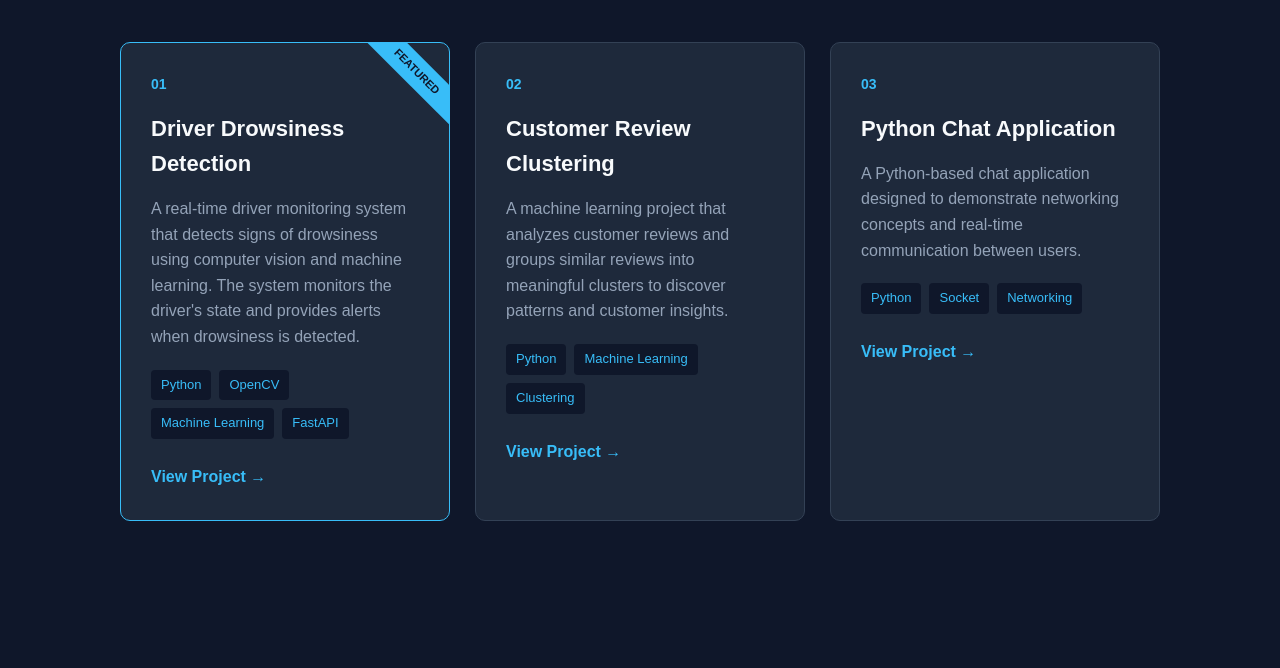
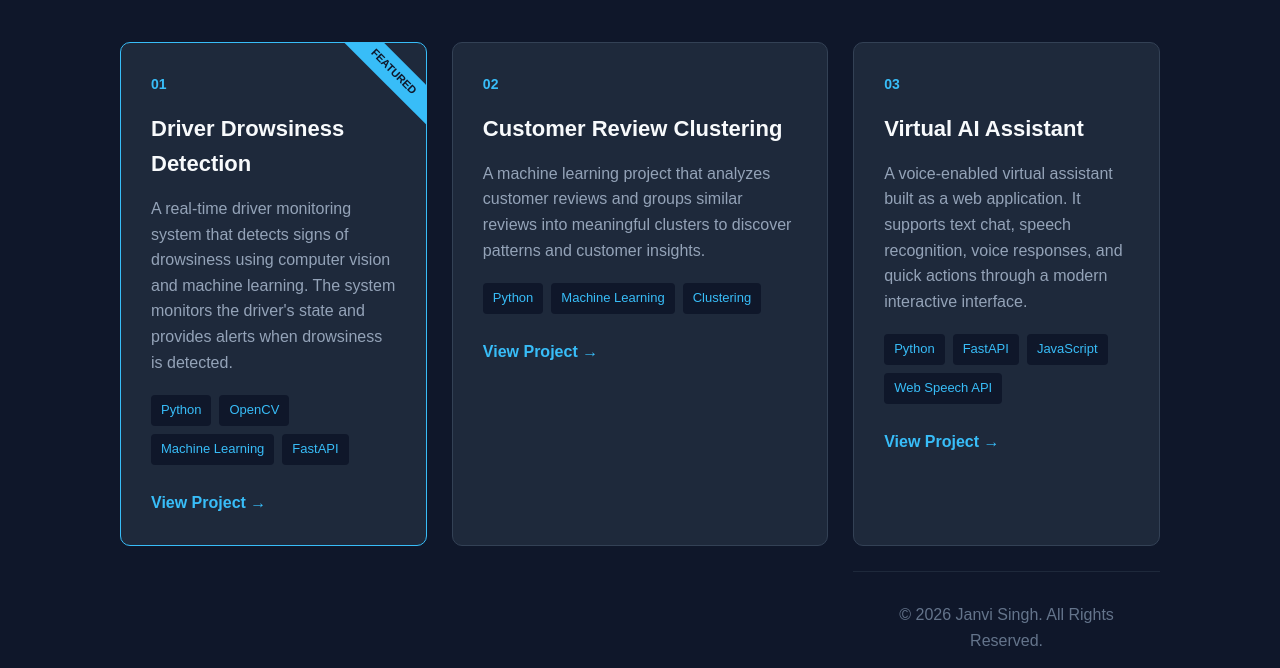
Before and after one commit to pyjanvi/portfolio, a plain HTML site: page index.html in a window 1280 px wide. Shown: the part 2201-2869 px from the top of the page. Drawn offline with Linux system fonts and the light colour scheme.

Commit message:
Update virtual assistant project

```diff
--- a/index.html
+++ b/index.html
@@ -219,7 +219,8 @@
                     <span>FastAPI</span>
                 </div>
 
-                <a href="#" class="project-link">
+                <a href="https://github.com/ishitaagarwal203/driver-drowsiness-detection" class="project-link"
+                    target="_blank">
                     View Project →
                 </a>
 
@@ -245,7 +246,8 @@
                     <span>Clustering</span>
                 </div>
 
-                <a href="#" class="project-link">
+                <a href="https://github.com/pyjanvi/Clustering-customer-review-for-market-Research" class="project-link"
+                    target="_blank">
                     View Project →
                 </a>
 
@@ -257,29 +259,26 @@
 
                 <div class="project-number">03</div>
 
-                <h3>Python Chat Application</h3>
+                <h3>Virtual AI Assistant</h3>
 
                 <p>
-                    A Python-based chat application designed to demonstrate
-                    networking concepts and real-time communication between
-                    users.
+                    A voice-enabled virtual assistant built as a web application.
+                    It supports text chat, speech recognition, voice responses,
+                    and quick actions through a modern interactive interface.
                 </p>
 
                 <div class="project-tech">
                     <span>Python</span>
-                    <span>Socket</span>
-                    <span>Networking</span>
+                    <span>FastAPI</span>
+                    <span>JavaScript</span>
+                    <span>Web Speech API</span>
                 </div>
 
-                <a href="#" class="project-link">
+                <a href="https://github.com/pyjanvi/python-virtual-assistant" class="project-link" target="_blank">
                     View Project →
                 </a>
 
             </div>
-
-        </div>
-
-    </section>
 
 
             <!-- Education Section -->
```
Lines whose indentation alone changed are shown as unchanged.
